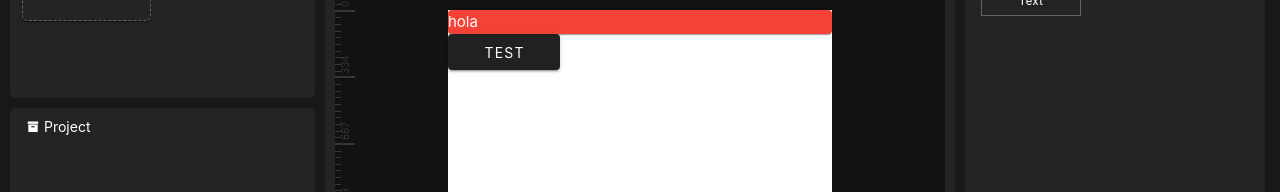
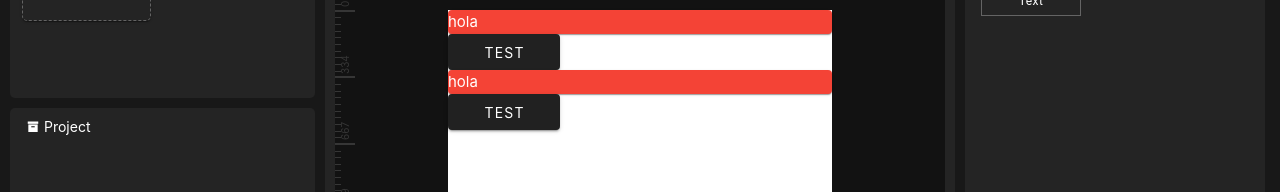
Before and after one commit to jhanma17/VueCup-Frontend, a Vue app: page /editor in a window 1280 px wide. Shown: the part 329-521 px from the top of the page. Built offline with nearby package versions, Linux system fonts and the light colour scheme.

Commit message:
Feat: Recursive Rendering Basis

```diff
--- /dev/null
+++ b/src/components/ComponentTemplates/ButtonTemplate.vue
@@ -0,0 +1,20 @@
+<template>
+  <v-btn :block="props.block">
+    {{ props.text }}
+  </v-btn>
+</template>
+
+<script>
+export default {
+  name: "ButtonTemplate",
+  props: {
+    props: {
+      type: Object,
+      required: false,
+    },
+  },
+};
+</script>
+
+<style>
+</style>
--- /dev/null
+++ b/src/components/ComponentTemplates/CardTemplate.vue
@@ -0,0 +1,21 @@
+<template>
+  <v-card :color="props.color">
+    <slot></slot>
+  </v-card>
+</template>
+
+<script>
+export default {
+  name: "CardTemplate",
+  props: {
+    props: {
+      type: Object,
+      required: false,
+    },
+  },
+}
+</script>
+
+<style>
+
+</style>
--- /dev/null
+++ b/src/components/ComponentTemplates/ColTemplate.vue
@@ -0,0 +1,20 @@
+<template>
+  <v-col :cols="props.cols">
+    <slot></slot>
+  </v-col>
+</template>
+
+<script>
+export default {
+  name: "ColTemplate",
+  props: {
+    props: {
+      type: Object,
+      required: false,
+    },
+  },
+};
+</script>
+
+<style>
+</style>
--- /dev/null
+++ b/src/components/ComponentTemplates/RowTemplate.vue
@@ -0,0 +1,20 @@
+<template>
+  <v-row>
+    <slot></slot>
+  </v-row>
+</template>
+
+<script>
+export default {
+  name: "RowTemplate",
+  props: {
+    props: {
+      type: Object,
+      required: false,
+    },
+  },
+};
+</script>
+
+<style>
+</style>
--- /dev/null
+++ b/src/components/ComponentTemplates/SpanTemplate.vue
@@ -0,0 +1,20 @@
+<template>
+  <span>
+    {{ props.text }}
+  </span>
+</template>
+
+<script>
+export default {
+  name: "SpanTemplate",
+  props: {
+    props: {
+      type: Object,
+      required: false,
+    },
+  },
+};
+</script>
+
+<style>
+</style>
--- a/src/components/Editor/EditorSection/Canvas.vue
+++ b/src/components/Editor/EditorSection/Canvas.vue
@@ -7,13 +7,13 @@
     <v-card
       id="card-test"
       color="red"
-      :class="highlightedElement == 'card-test' ? 'highlight' : ''"
-      @mouseover.stop="highlightComponent($event)"
+      :class="highlightedElement == 0 ? 'highlight' : ''"
+      @mouseover.stop="highlightComponent(0)"
     >
       <span
         id="span-test"
-        :class="highlightedElement == 'span-test' ? 'highlight' : ''"
-        @mouseover.stop="highlightComponent($event)"
+        :class="highlightedElement == 1 ? 'highlight' : ''"
+        @mouseover.stop="highlightComponent(1)"
       >
         hola
       </span>
@@ -21,38 +21,90 @@
 
     <v-row
       id="row-test"
-      :class="highlightedElement == 'row-test' ? 'highlight' : ''"
-      @mouseover.stop="highlightComponent($event)"
-      @mouseleave.stop="removeHighlight()"
+      :class="highlightedElement == 2 ? 'highlight' : ''"
+      @mouseover.stop="highlightComponent(2)"
     >
       <v-col
         cols="4"
         id="col-test"
-        :class="highlightedElement == 'col-test' ? 'highlight' : ''"
-        @mouseover.stop="highlightComponent($event)"
+        :class="highlightedElement == 3 ? 'highlight' : ''"
+        @mouseover.stop="highlightComponent(3)"
       >
         <v-btn
           block
           id="btn-test"
-          :class="highlightedElement == 'btn-test' ? 'highlight' : ''"
-          @mouseover.stop="highlightComponent($event)"
+          :class="highlightedElement == 4 ? 'highlight' : ''"
+          @mouseover.stop="highlightComponent(4)"
         >
           test
         </v-btn>
       </v-col>
     </v-row>
+
+    <RenderComponent
+      v-for="component in components"
+      :key="component.id"
+      :element="component"
+    />
   </div>
 </template>
 
 <script>
+import RenderComponent from "./RenderComponent.vue";
+
 export default {
+  data() {
+    return {
+      components: [
+        {
+          id: 0,
+          type: "CardTemplate",
+          props: {
+            color: "red",
+          },
+          children: [
+            {
+              id: 1,
+              type: "SpanTemplate",
+              props: {
+                text: "hola",
+              },
+            },
+          ],
+        },
+        {
+          id: 2,
+          type: "RowTemplate",
+          children: [
+            {
+              id: 3,
+              type: "ColTemplate",
+              props: {
+                cols: "4",
+              },
+              children: [
+                {
+                  id: 4,
+                  type: "ButtonTemplate",
+                  props: {
+                    block: true,
+                    text: "test",
+                  },
+                },
+              ],
+            },
+          ],
+        },
+      ],
+    };
+  },
   computed: {
     highlightedElement: {
       get() {
         return this.element;
       },
       set(value) {
-        this.$emit('updateHighlightedElement', value);
+        this.$emit("updateHighlightedElement", value);
       },
     },
   },
@@ -60,23 +112,21 @@ export default {
     resetHighlighting() {
       this.highlightedElement = null;
     },
-    highlightComponent(event) {
-      if (this.guessParent) {
-        let element = event.target;
-
-        //set highlighted element as the id of the element
-        this.highlightedElement = element.id;
-      }
+    highlightComponent(id) {
+      this.$emit("updateHighlightedElement", id);
     },
+  },
+  components: {
+    RenderComponent,
   },
   props: {
     element: {
-      type: String,
+      type: Number,
       default: null,
     },
     scalingContainerStyle: {
-      type: String,
-      default: '',
+      type: Object,
+      default: null,
     },
     guessParent: {
       type: Boolean,
@@ -87,7 +137,6 @@ export default {
 </script>
 
 <style scoped>
-
 .canvas {
   position: absolute;
   height: 216px;
--- /dev/null
+++ b/src/components/Editor/EditorSection/RenderComponent.vue
@@ -0,0 +1,41 @@
+<template>
+  <component :is="element.type" :props="element.props">
+    <RenderComponent
+      v-if="element.children"
+      v-for="child in element.children"
+      :key="child.id"
+      :element="child"
+    />
+  </component>
+</template>
+
+<script>
+import CardTemplate from "@/components/ComponentTemplates/CardTemplate.vue";
+import RowTemplate from "@/components/ComponentTemplates/RowTemplate.vue";
+import ColTemplate from "@/components/ComponentTemplates/ColTemplate.vue";
+import ButtonTemplate from "@/components/ComponentTemplates/ButtonTemplate.vue";
+import SpanTemplate from "@/components/ComponentTemplates/SpanTemplate.vue";
+
+export default {
+  name: "RenderComponent",
+  components: {
+    CardTemplate,
+    RowTemplate,
+    ColTemplate,
+    ButtonTemplate,
+    SpanTemplate,
+  },
+  props: {
+    element: {
+      type: Object,
+      required: true,
+    },
+  },
+};
+</script>
+
+<style scoped>
+.highlight {
+  box-shadow: 0 0 0px 5px rgba(0, 98, 0);
+}
+</style>
--- a/src/components/Editor/EditorSection/index.vue
+++ b/src/components/Editor/EditorSection/index.vue
@@ -59,14 +59,6 @@ export default {
   methods: {
     resetHighlighting() {
       this.highlightedElement = null;
-    },
-    highlightComponent(event) {
-      if (this.guessParent) {
-        let element = event.target;
-
-        //set highlighted element as the id of the element
-        this.highlightedElement = element.id;
-      }
     },
     updateHighlightedElement(value) {
       this.highlightedElement = value;
```
